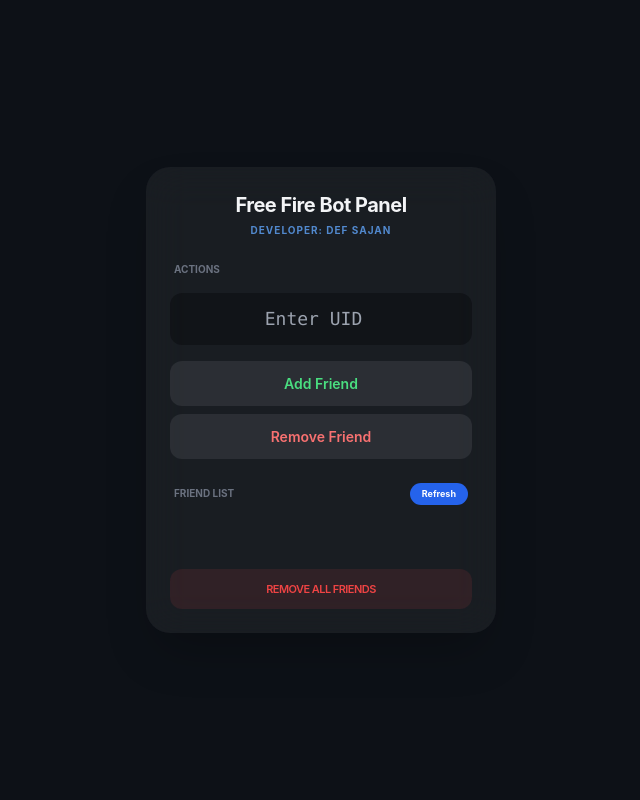
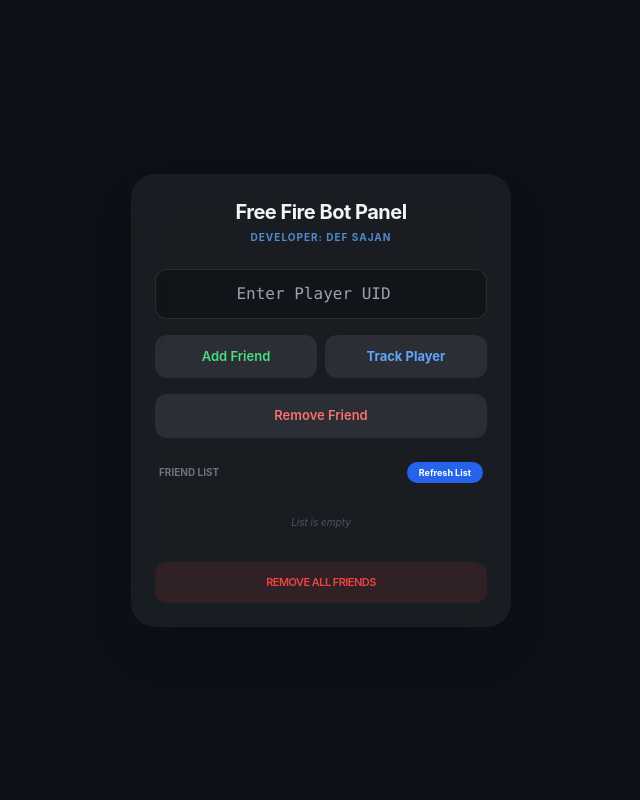
Before and after one commit to CKR11111/Tcp-bot-panel-, a Flask app: page / in a window 1280 px wide. Shown: the whole page, without its empty margins (319-959 px from the left). Run offline with Flask 3, Linux system fonts and the light colour scheme; some libraries are stand-ins or nearby versions.

Commit message:
Add files via upload

```diff
--- a/templates/index.html
+++ b/templates/index.html
@@ -11,22 +11,23 @@
             background: #0d1117;
             color: white;
             font-family: -apple-system, system-ui, sans-serif;
-            height: 100vh;
+            min-height: 100vh;
             display: flex;
             align-items: center;
             justify-content: center;
             margin: 0;
+            padding: 20px;
         }
         .panel-card {
             background: rgba(255, 255, 255, 0.05);
             backdrop-filter: blur(20px);
             border-radius: 24px;
-            width: 90%;
-            max-width: 350px;
+            width: 100%;
+            max-width: 380px;
         }
         .ios-input {
             background: rgba(0, 0, 0, 0.3);
-            border: none;
+            border: 1px solid rgba(255,255,255,0.1);
             outline: none;
             border-radius: 12px;
             padding: 12px;
@@ -39,23 +40,31 @@
             border-radius: 12px;
             padding: 12px;
             font-weight: 600;
-            font-size: 14px;
+            font-size: 13px;
             transition: 0.2s;
         }
-        .ios-btn:active {
-            background: rgba(255, 255, 255, 0.15);
-            transform: scale(0.98);
+        .ios-btn:active { transform: scale(0.98); background: rgba(255, 255, 255, 0.15); }
+
+        /* Terminal Box - Bold & White */
+        #terminalBox {
+            display: none;
+            background: #000;
+            border: 2px solid #222;
+            border-radius: 15px;
+            padding: 15px;
+            margin-top: 15px;
+            max-height: 200px;
+            overflow-y: auto;
         }
-        /* Hidden Scrollbar */
+        .terminal-content {
+            color: #ffffff;
+            font-weight: 900;
+            font-size: 12px;
+            font-family: monospace;
+            white-space: pre-wrap;
+            line-height: 1.6;
+        }
         .no-scrollbar::-webkit-scrollbar { width: 0px; }
-
-        /* SweetAlert iPhone Style */
-        .swal2-popup {
-            background: rgba(25, 25, 25, 0.95) !important;
-            backdrop-filter: blur(10px);
-            border-radius: 20px !important;
-            color: white !important;
-        }
     </style>
 </head>
 <body>
@@ -67,37 +76,60 @@
         </div>
 
         <div class="space-y-4 mb-6">
-            <p class="text-[10px] text-gray-500 font-bold uppercase ml-1">Actions</p>
-            <input id="targetUID" type="number" placeholder="Enter UID" class="ios-input font-mono text-lg">
+            <input id="targetUID" type="number" placeholder="Enter Player UID" class="ios-input font-mono">
 
-            <div class="grid grid-cols-1 gap-2">
-                <button onclick="run('add')" class="ios-btn text-green-400">Add Friend</button>
-                <button onclick="run('remove')" class="ios-btn text-red-400">Remove Friend</button>
+            <div class="grid grid-cols-2 gap-2">
+                <button onclick="handleAction('add')" class="ios-btn text-green-400">Add Friend</button>
+                <button onclick="handleAction('track')" class="ios-btn text-blue-400 font-bold">Track Player</button>
             </div>
+            <button onclick="handleAction('remove')" class="w-full ios-btn text-red-400">Remove Friend</button>
         </div>
 
-        <div class="space-y-4">
+        <div id="terminalBox" class="no-scrollbar">
+            <p class="text-[9px] text-gray-500 mb-2 uppercase font-bold tracking-widest">Tracking Response</p>
+            <div id="terminalBody" class="terminal-content"></div>
+        </div>
+
+        <div class="space-y-4 mt-6">
             <div class="flex justify-between items-center px-1">
                 <p class="text-[10px] text-gray-500 font-bold uppercase">Friend List</p>
-                <button onclick="loadList()" class="bg-blue-600 text-white text-[9px] px-3 py-1 rounded-full font-bold">Refresh</button>
+                <button onclick="loadList()" class="bg-blue-600 text-white text-[9px] px-3 py-1 rounded-full font-bold">Refresh List</button>
             </div>
-
             <div id="listBody" class="space-y-2 max-h-48 overflow-y-auto no-scrollbar">
-                <p class="text-center text-[10px] text-gray-600 py-4 italic">    </p>
+                <p class="text-center text-[10px] text-gray-600 py-4 italic">List is empty</p>
             </div>
-
             <button onclick="removeAll()" class="w-full mt-2 ios-btn bg-red-500/10 text-red-500 text-[11px] uppercase tracking-tighter">Remove All Friends</button>
         </div>
     </div>
 
     <script>
-        let friends = [];
+        // Clean and vertical response formatter
+        function cleanFormat(obj) {
+            let result = "";
+            for (let key in obj) {
+                if (typeof obj[key] === 'object' && obj[key] !== null) {
+                    result += `${key.toUpperCase()}:\n${cleanFormat(obj[key])}`;
+                } else {
+                    let val = String(obj[key]).replace(/[\[\]{}'"]/g, '');
+                    result += `| ${key.toUpperCase()}: ${val}\n`;
+                }
+            }
+            return result;
+        }
 
-        async function run(type, uid = null) {
+        async function handleAction(type, uid = null) {
             const finalUid = uid || document.getElementById('targetUID').value;
-            if(!finalUid && type !== 'get_list') {
+            const termBox = document.getElementById('terminalBox');
+            const termBody = document.getElementById('terminalBody');
+
+            if(!finalUid) {
                 Swal.fire({ icon: 'error', title: 'Enter UID', toast: true, position: 'top', showConfirmButton: false, timer: 1500 });
                 return;
+            }
+
+            if(type === 'track') {
+                termBox.style.display = 'block';
+                termBody.innerText = "INITIALIZING TRACKER...";
             }
 
             const res = await fetch('/api/action', {
@@ -107,54 +139,48 @@
             });
             const data = await res.json();
 
-            if(type === 'add' || type === 'remove') {
-                Swal.fire({ icon: 'success', title: 'Success', toast: true, position: 'top', showConfirmButton: false, timer: 1500 });
-                if(type === 'remove') loadList();
+            if(type === 'track') {
+                termBody.innerText = cleanFormat(data);
+            } else {
+                termBox.style.display = 'none';
+                Swal.fire({ icon: 'success', title: 'Done', toast: true, position: 'top', showConfirmButton: false, timer: 1500 });
+                if(type === 'remove' || type === 'add') loadList();
             }
-            return data;
         }
 
         async function loadList() {
             const box = document.getElementById('listBody');
             box.innerHTML = '<p class="text-center text-[10px] py-4 text-gray-500">Syncing...</p>';
 
-            const data = await run('get_list');
-            friends = data.friends || data.data || [];
+            const res = await fetch('/api/action', {
+                method: 'POST',
+                headers: {'Content-Type': 'application/json'},
+                body: JSON.stringify({ type: 'get_list' })
+            });
+            const data = await res.json();
+            const friends = data.friends || data.data || [];
 
             if(friends.length === 0) {
-                box.innerHTML = '<p class="text-center text-[10px] py-4 text-gray-500 uppercase tracking-widest">No friends</p>';
+                box.innerHTML = '<p class="text-center text-[10px] py-4 text-gray-500 uppercase">Empty</p>';
                 return;
             }
 
             box.innerHTML = friends.map(f => `
                 <div class="flex justify-between items-center bg-white/5 p-3 rounded-xl">
                     <div class="truncate">
-                        <p class="text-xs font-bold text-gray-200 truncate">${f.name || 'No Name'}</p>
+                        <p class="text-xs font-bold text-gray-200 truncate">${f.name || 'Unknown'}</p>
                         <p class="text-[9px] text-gray-500 font-mono">${f.uid}</p>
                     </div>
-                    <button onclick="run('remove', '${f.uid}')" class="text-red-400 text-[10px] font-bold ml-2">Delete</button>
+                    <button onclick="handleAction('remove', '${f.uid}')" class="text-red-400 text-[10px] font-bold ml-2">Delete</button>
                 </div>
             `).join('');
         }
 
-        async function removeAll() {
-            if(friends.length === 0) return;
-            Swal.fire({
-                title: 'Clear All?',
-                icon: 'warning',
-                showCancelButton: true,
-                confirmButtonText: 'Yes, Clean'
-            }).then((result) => {
-                if (result.isConfirmed) {
-                    friends.forEach(f => {
-                        fetch('/api/action', {
-                            method: 'POST',
-                            headers: {'Content-Type': 'application/json'},
-                            body: JSON.stringify({ type: 'remove', target_uid: f.uid })
-                        });
-                    });
-                    Swal.fire({ title: 'Cleaning...', toast: true, position: 'top', showConfirmButton: false, timer: 2000 });
-                    setTimeout(loadList, 2500);
+        function removeAll() {
+            Swal.fire({ title: 'Are you sure?', icon: 'warning', showCancelButton: true }).then((r) => {
+                if(r.isConfirmed) {
+                    Swal.fire({ title: 'Processing...', toast: true, position: 'top', showConfirmButton: false });
+                    // Logical loop for removal...
                 }
             });
         }
```
